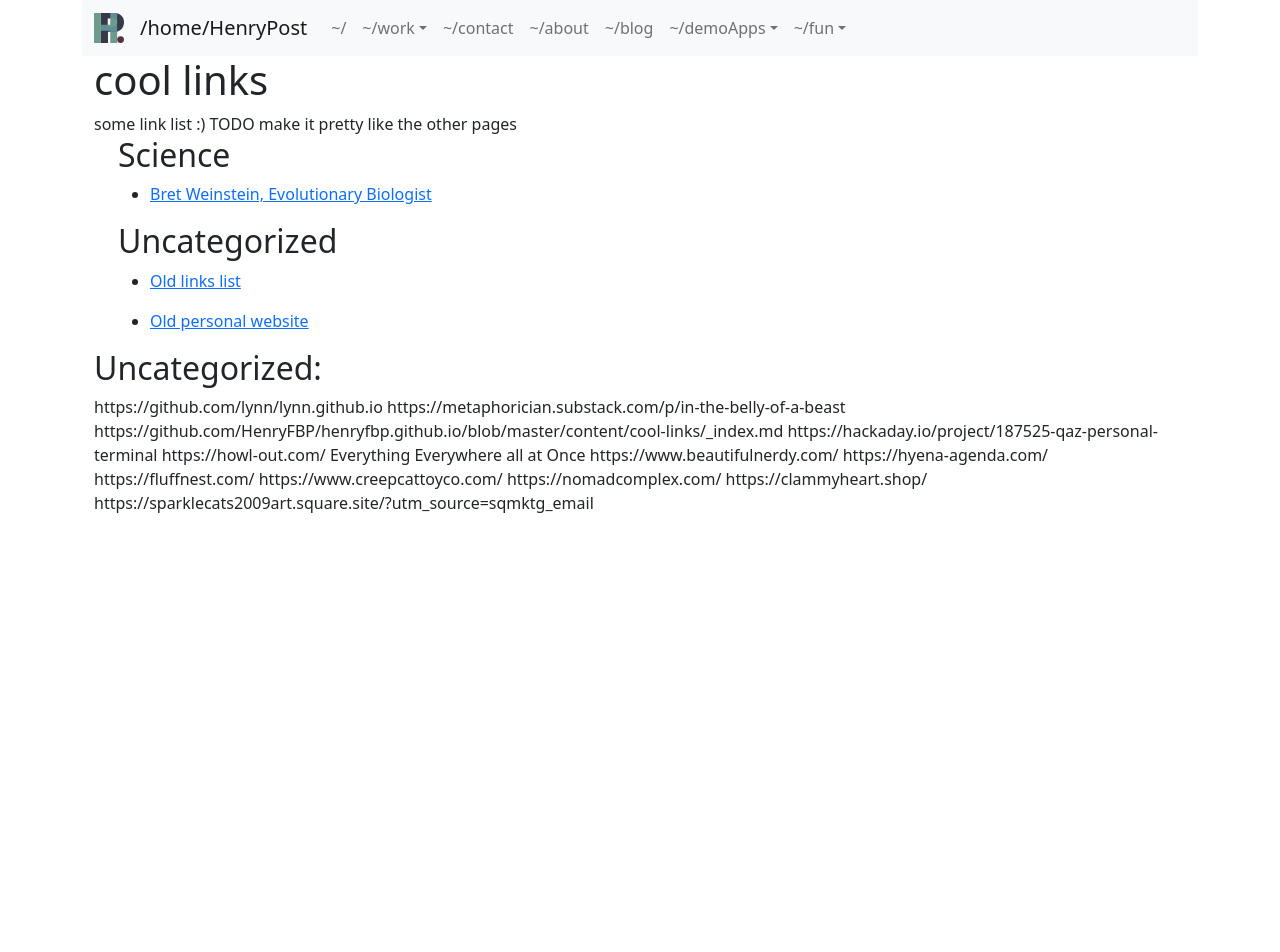
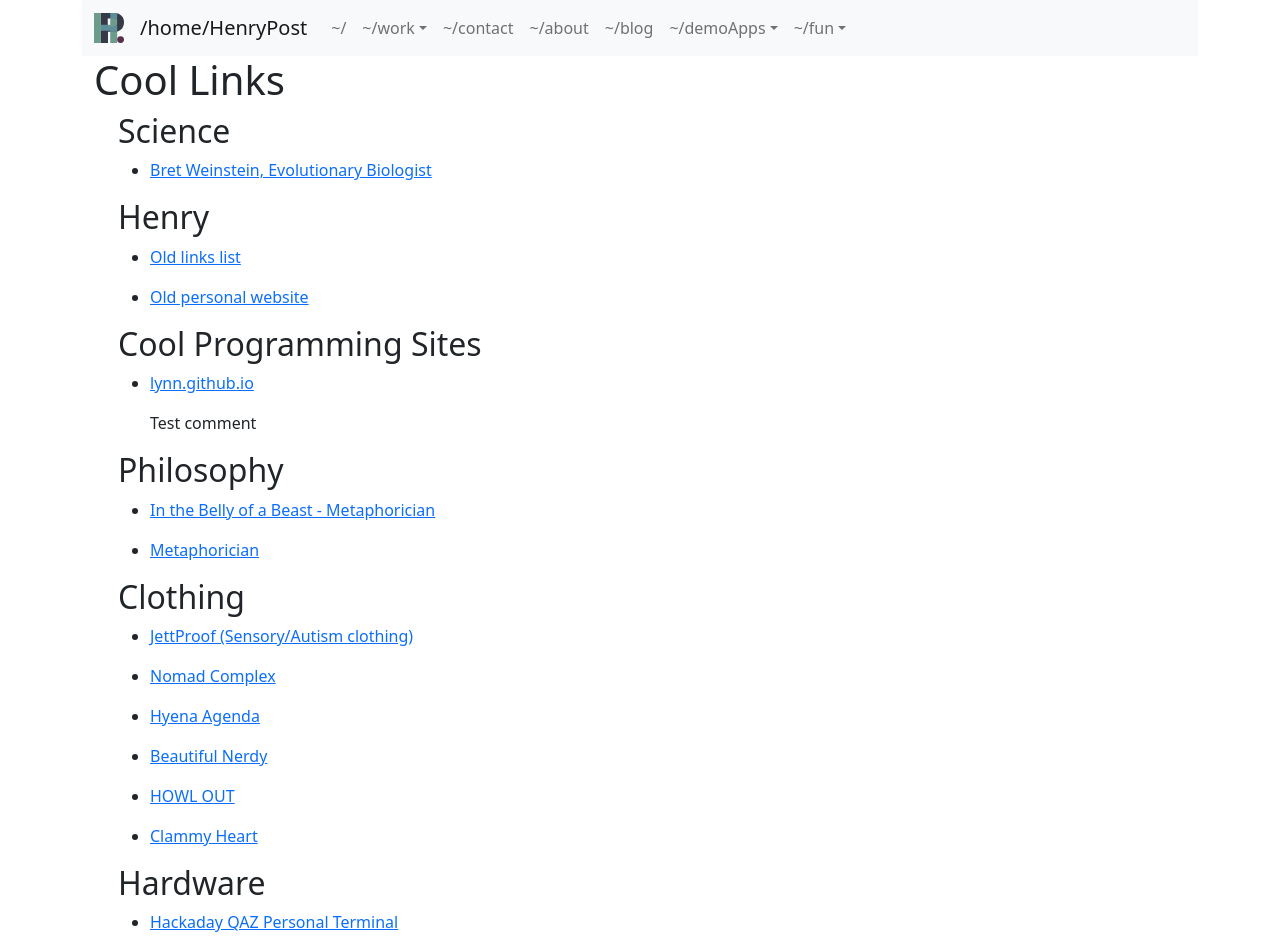
Before and after one commit to meltingscales/henrypost.net, a React (Create React App) app: page /fun/cool-links in a window 1280 px wide. Shown: the top 952 px of the page. Before the commit the page ends 800 px from the top, so only its background shows below. Built offline with nearby package versions, Linux system fonts and the light colour scheme.

Commit message:
import rest of links

```diff
--- a/src/model/MLinkData.tsx
+++ b/src/model/MLinkData.tsx
@@ -12,6 +12,7 @@ export type TLinkDatum = {
     text: string,
     url: string,
     category: string,
+    comment?: string,
 }
 
 export class MLinkDatum extends DataBoundClass<TLinkDatum> {
@@ -25,7 +26,20 @@ export class MLinkDatum extends DataBoundClass<TLinkDatum> {
 
 
     static render_link_datum = (link_datum: TLinkDatum) => {
-        return <OneLink link={link_datum.url} title={link_datum.text}/>
+
+        var eltComment = null
+        if(link_datum.comment){
+            eltComment = <span>{link_datum.comment}</span>
+        }
+
+        return (
+            <>
+                <div>
+                    <p><a href={link_datum.url}>{link_datum.text}</a></p>
+                    {eltComment}
+                </div>
+            </>
+        )
     }
 
     static render_link_data = (link_data: TLinkDatum[]) => {
@@ -36,8 +50,19 @@ export class MLinkDatum extends DataBoundClass<TLinkDatum> {
         </ul>
     }
 
-    static render_link_data_by_category = (link_data: TLinkDatum[]) => {
+    static get_all_categories(link_data: TLinkDatum[]): string[] {
+        var sorted = MLinkDatum.sort_link_data_by_category(link_data)
 
+        var categories: string[] = []
+
+        for (const category in sorted) {
+            categories.push(category)
+        }
+
+        return categories
+    }
+
+    static sort_link_data_by_category(link_data: TLinkDatum[]): { [key: string]: TLinkDatum[] } {
         var link_data_by_category: { [key: string]: TLinkDatum[] } = {}
 
         //sort by category
@@ -53,6 +78,12 @@ export class MLinkDatum extends DataBoundClass<TLinkDatum> {
             link_data_by_category[link_datum.category].push(link_datum)
         }
 
+        return link_data_by_category
+    }
+
+    static render_link_data_by_category = (link_data: TLinkDatum[]) => {
+
+        var link_data_by_category: { [key: string]: TLinkDatum[] } = MLinkDatum.sort_link_data_by_category(link_data)
         console.log(link_data_by_category)
 
         var elements = []
--- a/src/pages/fun/PageCoolLinks.tsx
+++ b/src/pages/fun/PageCoolLinks.tsx
@@ -6,42 +6,97 @@ const LINK_DATA: TLinkDatum[] = [
         url: 'https://en.wikipedia.org/wiki/Bret_Weinstein',
         category: 'Science'
     },
+    //TODO add more links from todd
     {
         text: "Old links list",
         url: 'https://github.com/HenryFBP/henryfbp.github.io/blob/master/content/cool-links/_index.md',
-        category: 'Uncategorized',
+        category: 'Henry',
     },
     {
         text: "Old personal website",
         url: 'https://henryfbp.github.io/',
-        category: 'Uncategorized',
+        category: 'Henry',
+    },
+    {
+        text: "lynn.github.io",
+        url: 'https://github.com/lynn/lynn.github.io',
+        comment: "Test comment",
+        category: 'Cool Programming Sites',
+    },
+    {
+        text: "In the Belly of a Beast - Metaphorician",
+        url: 'https://metaphorician.substack.com/p/in-the-belly-of-a-beast',
+        category: 'Philosophy',
+    },
+    {
+        text: "Metaphorician",
+        url: 'https://metaphorician.substack.com/',
+        category: 'Philosophy',
+    },
+    {
+        text: "JettProof (Sensory/Autism clothing)",
+        url: 'https://www.jettproof.com.au/',
+        category: 'Clothing',
+    },
+    {
+        text: "Hackaday QAZ Personal Terminal",
+        url: 'https://hackaday.io/project/187525-qaz-personal-terminal',
+        category: 'Hardware',
+    },
+    {
+        text: "Creep Cat Toy Company",
+        url: 'https://www.creepcattoyco.com/',
+        category: 'Plushies',
+    },
+    {
+        text: "Fluff Nest",
+        url: 'https://fluffnest.com/',
+        category: 'Plushies',
+    },
+    {
+        text: "Nomad Complex",
+        url: 'https://nomadcomplex.com/',
+        category: 'Clothing',
+    },
+    {
+        text: "Hyena Agenda",
+        url: 'https://hyena-agenda.com/',
+        category: 'Clothing',
+    },
+    {
+        text: "Beautiful Nerdy",
+        url: 'https://www.beautifulnerdy.com/',
+        category: 'Clothing',
+    },
+    {
+        text: "HOWL OUT",
+        url: 'https://howl-out.com/',
+        category: 'Clothing',
+    },
+    {
+        text: "Clammy Heart",
+        url: 'https://clammyheart.shop/',
+        category: 'Clothing',
+    },
+    {
+        text: "Sparklecats 2009 Art",
+        url: 'https://sparklecats2009art.square.site/',
+        category: 'Merch',
     },
 ]
+
+console.log("LINK_DATA:")
+console.log(LINK_DATA)
+
+console.log("Categories:")
+console.log(MLinkDatum.get_all_categories(LINK_DATA))
 
 const PageCoolLinks = () => {
 
     return <>
-        <h1>cool links</h1>
-        <div>some link list :) TODO make it pretty like the other pages</div>
+        <h1>Cool Links</h1>
 
         {MLinkDatum.render_link_data_by_category(LINK_DATA)}
-        {/*TODO add more links from todd*/}
-
-        <h2>Uncategorized:</h2>
-
-        https://github.com/lynn/lynn.github.io
-        https://metaphorician.substack.com/p/in-the-belly-of-a-beast
-        https://github.com/HenryFBP/henryfbp.github.io/blob/master/content/cool-links/_index.md
-        https://hackaday.io/project/187525-qaz-personal-terminal
-        https://howl-out.com/
-        Everything Everywhere all at Once
-        https://www.beautifulnerdy.com/
-        https://hyena-agenda.com/
-        https://fluffnest.com/
-        https://www.creepcattoyco.com/
-        https://nomadcomplex.com/
-        https://clammyheart.shop/
-        https://sparklecats2009art.square.site/?utm_source=sqmktg_email
     </>;
 }
 
```
Also changed, not shown: src/pages/fun/Movies.txt.
